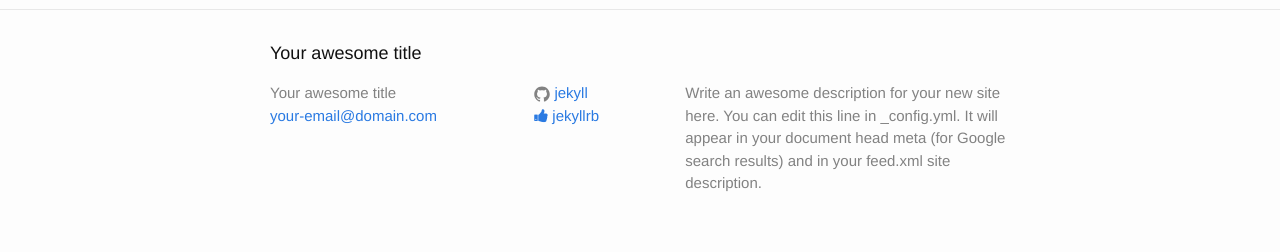
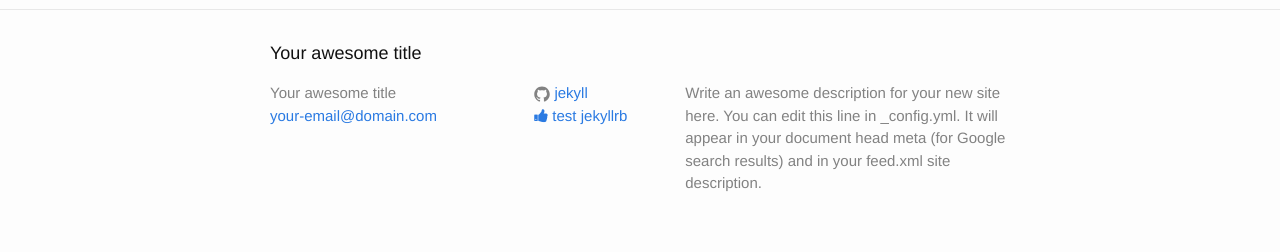
Before and after one commit to Code-Travel-Adventures/code-travel-adventures.github.io, a Jekyll site: the page built from _posts/2015-05-18-welcome-to-jekyll.markdown, in a window 1280 px wide. Shown: the part 689-941 px from the top of the page. Built offline with Jekyll 4.4.1, drawn with Linux system fonts in a browser that asks for light colours; nearby versions of some CDN libraries.

Commit message:
test deploy

```diff
--- a/_includes/footer.html
+++ b/_includes/footer.html
@@ -31,7 +31,7 @@
           {% if site.twitter_username %}
           <li>
             <a href="https://twitter.com/{{ site.twitter_username }}">
-                {% icon fa fa-thumbs-up %}
+                {% icon fa fa-thumbs-up %} test
                 <span class="username">{{ site.twitter_username }}</span>
             </a>
           </li>
```
Also changed, not shown: .nojekyll (added).
